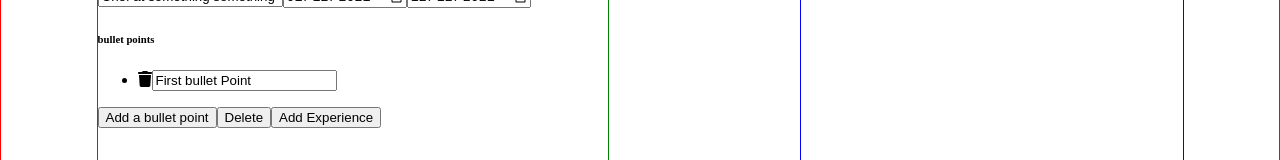
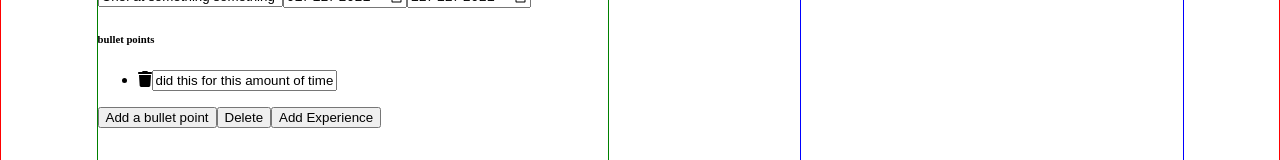
Before and after one commit to aleBranching/odin-cv-buiklder, a React (Create React App) app: page / in a window 1280 px wide. Shown: the part 405-565 px from the top of the page. Built offline with nearby package versions, Linux system fonts and the light colour scheme.

Commit message:
most of state managment is done except bullet points

```diff
--- a/src/App.js
+++ b/src/App.js
@@ -33,7 +33,7 @@ class App extends Component {
           startDate: "2021-01-12",
           finishDate: "2021-12-12",
           bulletPoint: [
-            { key: uniqid(), title: "did this for this amount of time" },
+            { key: uniqid(), bullet: "did this for this amount of time" },
           ],
         },
       ],
@@ -169,6 +169,13 @@ class App extends Component {
     this.setState({ workExperience: copy }, callback);
   };
 
+  deleteAWorkExperience = (id) => {
+    this.setState((prevState) => {
+      return {
+        workExperience: prevState.workExperience.filter((el) => el.key !== id),
+      };
+    });
+  };
   setNewEducationState = (callback) => {
     let copy = [...this.state.education];
 
@@ -201,70 +208,73 @@ class App extends Component {
     });
   };
 
-  setNewBulletPoint = (parentID) => {
-    let copy = [...this.state.masterDetails.workExperience];
+  setNewBulletPoint = (parentID, callback) => {
+    let index = this.state.workExperience.findIndex(
+      (el) => el.key === parentID
+    );
+    let copy = JSON.parse(JSON.stringify([...this.state.workExperience]));
 
-    copy.bulletPoint.push({
+    copy[index].bulletPoint.push({
       key: uniqid(),
-      title: "",
+      bullet: "",
     });
 
-    this.setState({
-      masterDetails: {
-        workExperience: copy,
-      },
-    });
+    this.setState({ workExperience: copy }, callback);
+    // console.log("the supposedly new state", copy);
+    setTimeout(
+      () => console.log("the supposedly new state", this.state.workExperience),
+      0
+    );
   };
 
-  editBulletPoint = (parentID, bulletID, newValue) => {
+  editBulletPoint = (parentID, bulletID, newValue, callback) => {
     let parentIndex = this.findindexInlistByID(
-      this.state.masterDetails.workExperience,
+      this.state.workExperience,
       parentID
     );
 
     let bulletIndex = this.findindexInlistByID(
-      this.state.masterDetails.workExperience[parentIndex].bulletPoint,
+      this.state.workExperience[parentIndex].bulletPoint,
       bulletID
     );
 
     // let bulletKey= this.state.masterDetails.workExperience[parentIndex].bulletPoint[bulletIndex]
 
-    let copy = [...this.state.masterDetails.workExperience];
+    let copy = [...this.state.workExperience];
 
     copy[parentIndex].bulletPoint.splice(bulletIndex, 1, {
       key: bulletID,
       title: newValue,
     });
 
-    this.setState({
-      masterDetails: {
-        workExperience: copy,
+    this.setState(
+      {
+        masterDetails: {
+          workExperience: copy,
+        },
       },
-    });
+      callback
+    );
   };
 
-  deleteBulletPoint = (parentID, bulletID) => {
+  deleteBulletPoint = (parentID, bulletID, callback) => {
     let parentIndex = this.findindexInlistByID(
-      this.state.masterDetails.workExperience,
+      this.state.workExperience,
       parentID
     );
 
     let bulletIndex = this.findindexInlistByID(
-      this.state.masterDetails.workExperience[parentIndex].bulletPoint,
+      this.state.workExperience[parentIndex].bulletPoint,
       bulletID
     );
 
     // let bulletKey= this.state.masterDetails.workExperience[parentIndex].bulletPoint[bulletIndex]
 
-    let copy = [...this.state.masterDetails.workExperience];
+    let copy = [...this.state.workExperience];
 
     copy[parentIndex].bulletPoint.splice(bulletIndex, 1);
 
-    this.setState({
-      masterDetails: {
-        workExperience: copy,
-      },
-    });
+    this.setState({ workExperience: copy }, callback);
   };
 
   render() {
@@ -280,6 +290,7 @@ class App extends Component {
           changePersonalDetailsState={this.changePersonalDetailsState}
           changeEducationState={this.changeEducationState}
           changeWorkExperienceState={this.changeWorkExperienceState}
+          deleteAWorkExperience={this.deleteAWorkExperience}
           workExperience={this.state.workExperience}
           setNewEducationState={this.setNewEducationState}
           setNewWorkState={this.setNewWorkState}
--- a/src/components/CVEditor.js
+++ b/src/components/CVEditor.js
@@ -28,9 +28,13 @@ export default class CVEditor extends Component {
           }
         ></Education>
         <WorkExperience
+          deleteBulletPoint={this.props.deleteBulletPoint}
+          setNewBulletPoint={this.props.setNewBulletPoint}
           setNewWorkExperienceState={this.props.setNewWorkExperienceState}
           workExperienceDetails={this.props.workExperience}
           changeWorkExperienceState={this.props.changeWorkExperienceState}
+          deleteAWorkExperience={this.props.deleteAWorkExperience}
+          editBulletPoint={this.props.editBulletPoint}
         ></WorkExperience>
       </div>
     );
--- a/src/components/WorkExperience.js
+++ b/src/components/WorkExperience.js
@@ -15,6 +15,9 @@ export default class WorkExperience extends Component {
           workExperienceDetails={this.props.workExperienceDetails}
           changeWorkExperienceState={this.props.changeWorkExperienceState}
           handleDelete={this.handleDelete}
+          setNewBulletPoint={this.props.setNewBulletPoint}
+          editBulletPoint={this.props.editBulletPoint}
+          deleteBulletPoint={this.deleteBulletPoint}
         ></ExtraWorkExperience>,
       ],
     };
@@ -42,6 +45,9 @@ export default class WorkExperience extends Component {
           changeWorkExperienceState={this.props.changeWorkExperienceState}
           workExperienceDetails={this.props.workExperienceDetails}
           handleDelete={this.handleDelete}
+          setNewBulletPoint={this.props.setNewBulletPoint}
+          editBulletPoint={this.props.editBulletPoint}
+          deleteBulletPoint={this.props.deleteBulletPoint}
         ></ExtraWorkExperience>
       );
       this.setState({
@@ -61,6 +67,7 @@ export default class WorkExperience extends Component {
 
     copy.splice(index, 1);
     this.setState({ workExperiences: copy });
+    this.props.deleteAWorkExperience(id);
   };
 
   render() {
--- a/src/components/WorkExperienceComponents/ExtraWorkExperience.js
+++ b/src/components/WorkExperienceComponents/ExtraWorkExperience.js
@@ -13,7 +13,7 @@ export default class ExtraWorkExperience extends Component {
     );
     console.log(this.props.workExperienceDetails);
     this.state = {
-      bulletPoint: [{ key: firstKey, bullet: "First bullet Point" }],
+      bulletPoint: this.props.workExperienceDetails[index].bulletPoint,
       workTitle: this.props.workExperienceDetails[index].workTitle,
       startDate: this.props.workExperienceDetails[index].startDate,
       finishDate: this.props.workExperienceDetails[index].finishDate,
@@ -39,6 +39,11 @@ export default class ExtraWorkExperience extends Component {
   };
 
   updateBullet = (e) => {
+    this.props.editBulletPoint(
+      this.props.id,
+      e.target.dataset.key,
+      e.target.value,
+      () => {
         console.log("target", e.target.value);
 
         // let index = 0;
@@ -53,34 +58,48 @@ export default class ExtraWorkExperience extends Component {
           key: e.target.dataset.key,
           bullet: e.target.value,
         });
-    this.setState({
+        this.setState(
+          {
             bulletPoint: copy,
-    });
-    console.log("the state", this.state.bulletPoint);
+          },
+          () => {
+            console.log(
+              "the work experience state",
+              this.props.workExperienceDetails
+            );
+            console.log("the original", this.state.bulletPoint);
+          }
+        );
+      }
+    );
   };
 
   //   handleDelete = () => {};
 
   handleAddBullet = () => {
-    let copy = [...this.state.bulletPoint];
+    console.log("the original", this.state.bulletPoint);
 
-    copy.push({ key: uniqid(), bullet: "" });
+    // below is setting with master state
+
+    this.props.setNewBulletPoint(this.props.id, () => {
+      // let copy = [...this.state.bulletPoint];
+
+      setTimeout(() => {
+        let copy = JSON.parse(JSON.stringify([...this.state.bulletPoint]));
+        console.log("here!!!", [...this.state.bulletPoint]);
+        console.log("here!!!", copy);
+
+        console.log("AAA", this.props.workExperienceDetails);
+        copy.push({
+          // key: this.props.workExperienceDetails.at(-1).bulletPoint.at(-1).key,
+          key: uniqid(),
+          bullet: "",
+        });
+        console.log("here!!!", copy);
+
         this.setState({ bulletPoint: copy });
-  };
-
-  addExtraEducationCMPNT = () => {
-    let aKey = uniqid();
-    this.setState({
-      educations: [...this.state.educations].concat(
-        <WorkExperienceBulletPoints
-          handleDelete={this.handleDelete}
-          id={aKey}
-          key={aKey}
-        ></WorkExperienceBulletPoints>
-      ),
+      }, 500);
     });
-
-    // console.log(this.state.educations);
   };
 
   handleChange = (field, event) => {
@@ -90,9 +109,10 @@ export default class ExtraWorkExperience extends Component {
   };
 
   handleDelete = (id) => {
-    console.log(id);
-
-    let index = this.state.bulletPoint.findIndex((anItem) => anItem.key === id);
+    this.props.deleteBulletPoint(this.props.id, id, () => {
+      let index = this.state.bulletPoint.findIndex(
+        (anItem) => anItem.key === id
+      );
       console.log(index);
 
       let copy = [...this.state.bulletPoint];
@@ -101,6 +121,7 @@ export default class ExtraWorkExperience extends Component {
 
       this.setState({
         bulletPoint: copy,
+      });
     });
   };
 
--- a/src/components/WorkExperienceComponents/WorkExperienceBulletPoints.js
+++ b/src/components/WorkExperienceComponents/WorkExperienceBulletPoints.js
@@ -1,25 +1,25 @@
-import React, { Component } from "react";
-import uniqid from "uniqid";
+// import React, { Component } from "react";
+// import uniqid from "uniqid";
 
-export default class WorkExperienceBulletPoints extends Component {
-  constructor(props) {
-    super(props);
-  }
+// export default class WorkExperienceBulletPoints extends Component {
+//   constructor(props) {
+//     super(props);
+//   }
 
-  render() {
-    return (
-      <React.Fragment>
-        <h6>WorkExperienceBulletPoints</h6>
-        <ul></ul>
-        <form>
-          <input
-            type="text"
-            placeholder="Bullet point:"
-            value={this.state.newBulletText}
-            onChange={this.handleChange}
-          ></input>
-        </form>
-      </React.Fragment>
-    );
-  }
-}
+//   render() {
+//     return (
+//       <React.Fragment>
+//         <h6>WorkExperienceBulletPoints</h6>
+//         <ul></ul>
+//         <form>
+//           <input
+//             type="text"
+//             placeholder="Bullet point:"
+//             value={this.state.newBulletText}
+//             onChange={this.handleChange}
+//           ></input>
+//         </form>
+//       </React.Fragment>
+//     );
+//   }
+// }
```
Lines whose indentation alone changed are shown as unchanged.
